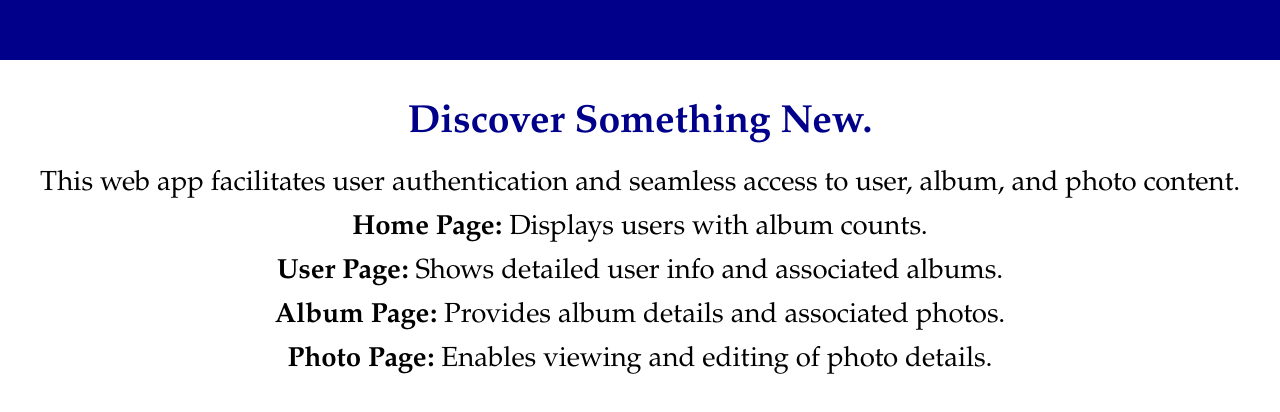
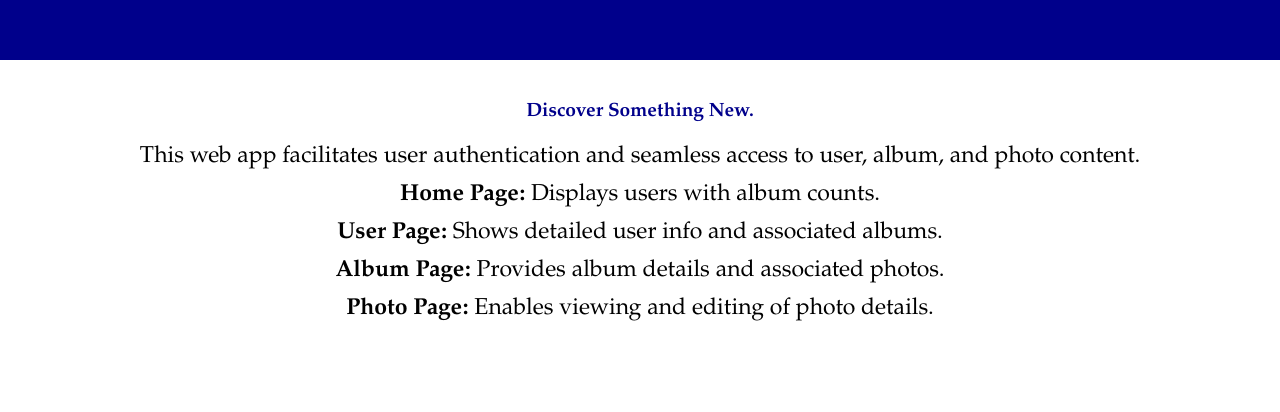
Before and after one commit to kennedy-ben/React-App, a React (Create React App) app: page / in a window 1280 px wide. Shown: the top 412 px of the page. Built offline with nearby package versions, Linux system fonts and the light colour scheme.

Commit message:
fixed few test and added font sytles

```diff
--- a/src/index.js
+++ b/src/index.js
@@ -2,7 +2,6 @@ import React from 'react';
 import ReactDOM from 'react-dom/client';
 import './index.css';
 import App from './App';
-// import Users from './pages/users';
 import reportWebVitals from './reportWebVitals';
 
 const root = ReactDOM.createRoot(document.getElementById('root'));
@@ -11,7 +10,6 @@ root.render(
 
   <React.StrictMode>
     <App />
-    {/* <Users/> */}
 
   </React.StrictMode>
 );
--- a/src/pages/Albums/Albums.js
+++ b/src/pages/Albums/Albums.js
@@ -72,7 +72,7 @@ export const Albums = () => {
         </div>
 
         <div className="photos-container" data-testid="pic-component" >
-          {isLoading ? ( // Show loader if data is still loading
+          {isLoading ? (
             <div className="loader"></div>
           ) : (
             <div
--- a/src/pages/Header/Header.js
+++ b/src/pages/Header/Header.js
@@ -11,9 +11,6 @@ export const Header = () => {
   };
   return (
     <div className="header" data-testid="header-component">
-      <div className="header-left">
-        <span className="slogan">WELCOME</span>
-      </div>
       <div className="header-right">
         <Link data-testid="users-link" to="/state">
           Users
--- a/src/pages/Photos/Photo.js
+++ b/src/pages/Photos/Photo.js
@@ -18,7 +18,6 @@ export const Photo = () => {
         .then((data) => {
           setPhotos(data);
           setIsLoading(false);
-          // Store photos data in localStorage
           localStorage.setItem("photos", JSON.stringify(data));
         })
         .catch((error) => {
@@ -46,7 +45,6 @@ export const Photo = () => {
           )
         );
 
-        // Update stored data in localStorage
         localStorage.setItem(
           "photos",
           JSON.stringify(
--- a/src/pages/User/state.css
+++ b/src/pages/User/state.css
@@ -2,7 +2,6 @@
 
 .container {
     width: 80%;
-    /* margin: 40px 0 auto; */
     margin-right: auto;
     margin-left: auto;
 
--- a/src/pages/index.css
+++ b/src/pages/index.css
@@ -24,7 +24,6 @@
 }
 
 .google-login-button {
-  /* background-color: #db4437;  */
   color: white;
   border: none;
   padding: 10px 20px;
@@ -46,7 +45,7 @@
 .content h1 {
   margin-bottom: 20px;
   font-family: Garamond, serif;
-  font-size: 1.7em;
+  font-size: 1em;
 }
 
 .content p {
@@ -58,7 +57,7 @@
 }
 .login-page {
   font-family: Garamond, serif;
-  font-size: 1.2em;
+  font-size: 1em;
 }
 
 .custom-header,
--- a/src/pages/index.js
+++ b/src/pages/index.js
@@ -22,9 +22,6 @@ function Index() {
   return (
     <div className="login-page">
       <header className="custom-header">
-        <div className="logo-container">
-          <h1 className="logo-text">Welcome </h1>
-        </div>
         <div className="login-container">
           <GoogleOAuthProvider clientId="745853430499-24j63n4428u21ti4u8pvnuoritrfc7c4.apps.googleusercontent.com">
             <GoogleLogin
--- a/src/pages/utils.js
+++ b/src/pages/utils.js
@@ -9,8 +9,6 @@ const AllTheProviders = ({ children }) => {
 const customRender = (ui, options) =>
   render(ui, { wrapper: AllTheProviders, ...options });
 
-// re-export everything
 export * from "@testing-library/react";
 
-// override render method
 export { customRender as render };
```
